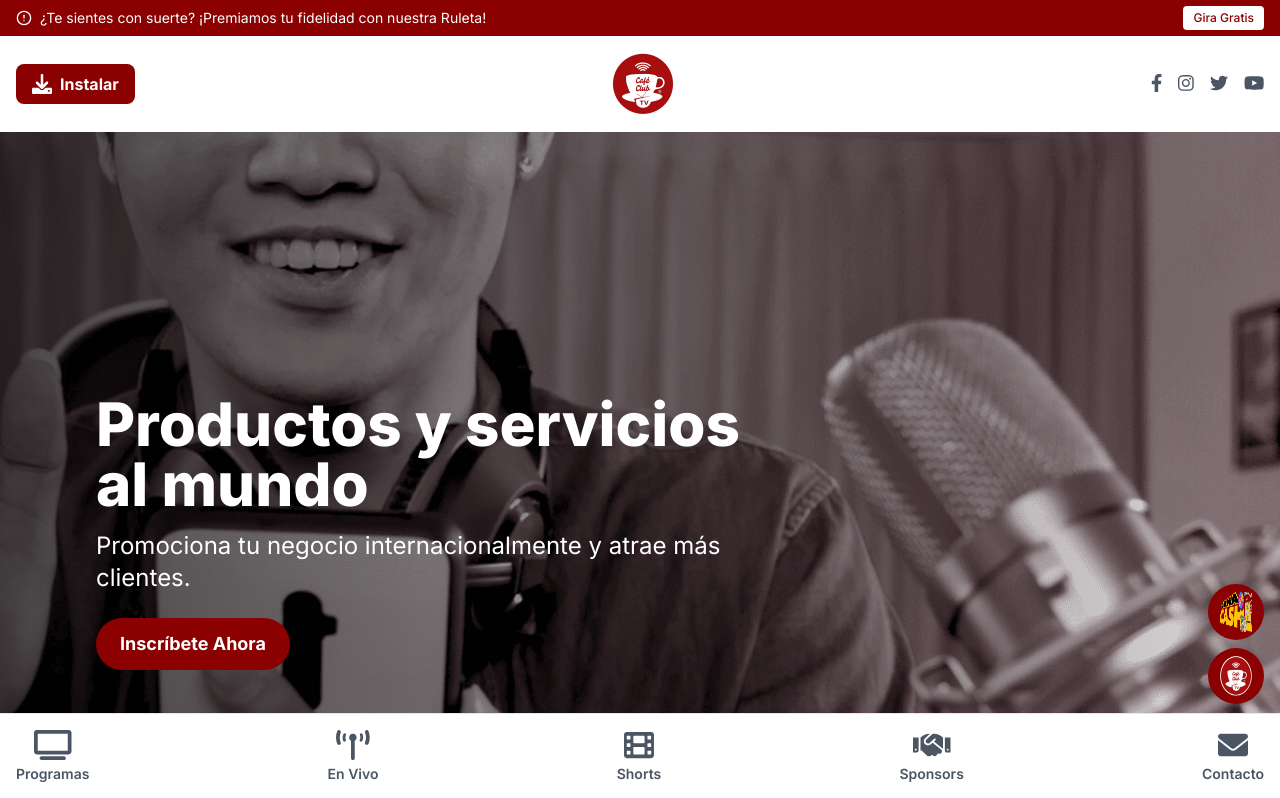
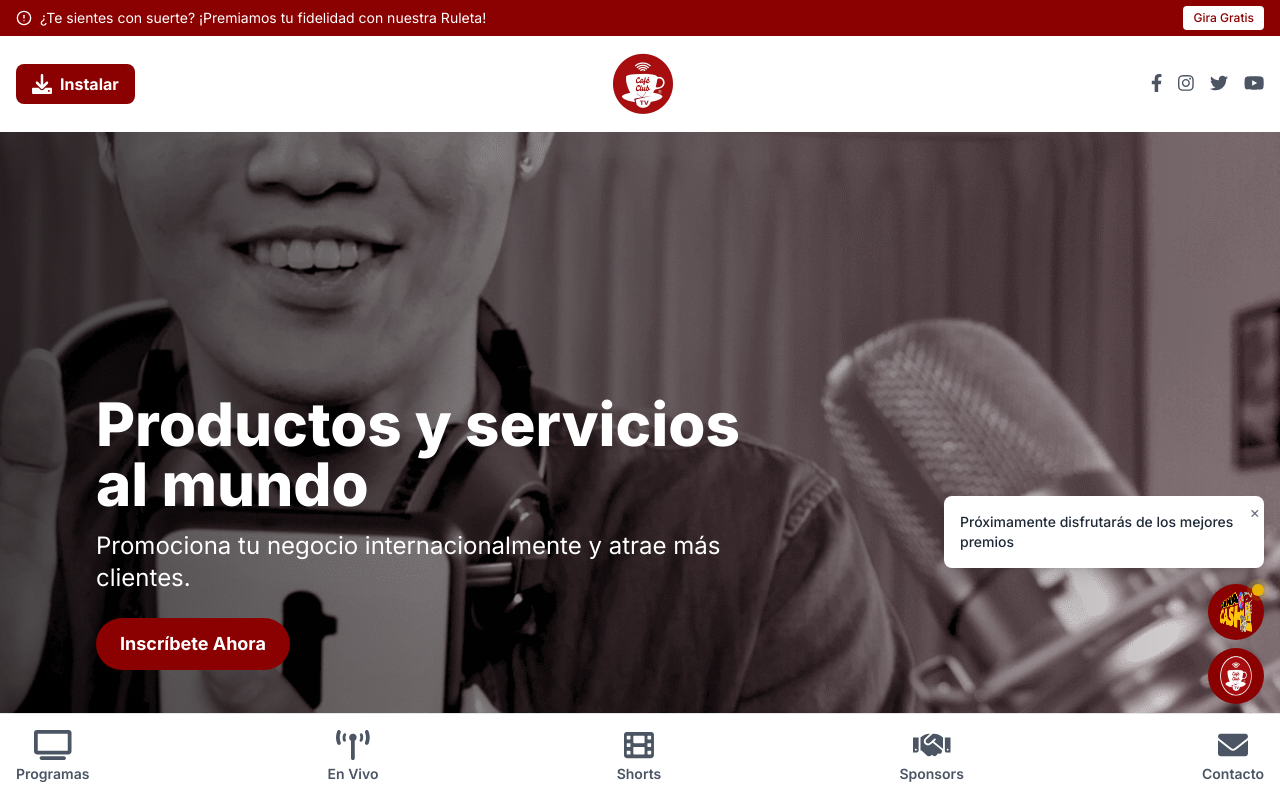
Before and after one commit to clientesweb/CafeClubTV3.0, a Next.js app: page / in a window 1280 px wide. Shown: the top 798 px of the page. Built offline with nearby package versions, Linux system fonts and the light colour scheme; no server answers.

Commit message:
Actualizar FloatingChat.tsx

```diff
--- a/components/FloatingChat.tsx
+++ b/components/FloatingChat.tsx
@@ -1,14 +1,69 @@
+'use client'
+
+import { useState, useEffect } from 'react'
 import Image from 'next/image'
 import Link from 'next/link'
+import { motion, AnimatePresence } from 'framer-motion'
 
 export default function FloatingChat() {
+  const [showNotification, setShowNotification] = useState(false)
+
+  useEffect(() => {
+    const showTimer = setTimeout(() => {
+      setShowNotification(true)
+    }, 3000) // Mostrar notificación después de 3 segundos
+
+    return () => clearTimeout(showTimer)
+  }, [])
+
+  useEffect(() => {
+    let hideTimer: NodeJS.Timeout
+
+    if (showNotification) {
+      hideTimer = setTimeout(() => {
+        setShowNotification(false)
+      }, 5000) // Cerrar notificación automáticamente después de 5 segundos
+    }
+
+    return () => clearTimeout(hideTimer)
+  }, [showNotification])
+
   return (
-    <div id="floating-chat" className="fixed right-4 bottom-24 flex flex-col gap-2">
-      <Link href="/otra-pagina" className="bg-[var(--primary-color)] hover:bg-[var(--secondary-color)] text-white rounded-full p-2 sm:p-3 flex items-center justify-center w-12 h-12 sm:w-14 sm:h-14">
+    <div id="floating-chat" className="fixed right-4 bottom-24 flex flex-col gap-2 items-end">
+      <AnimatePresence>
+        {showNotification && (
+          <motion.div
+            initial={{ opacity: 0, y: 50, scale: 0.3 }}
+            animate={{ opacity: 1, y: 0, scale: 1 }}
+            exit={{ opacity: 0, scale: 0.5, transition: { duration: 0.2 } }}
+            className="bg-white rounded-lg shadow-lg p-4 mb-2 max-w-xs"
+          >
+            <p className="text-sm text-gray-800 font-medium">
+              Próximamente disfrutarás de los mejores premios
+            </p>
+            <button
+              onClick={() => setShowNotification(false)}
+              className="absolute top-1 right-1 text-gray-500 hover:text-gray-700"
+              aria-label="Cerrar notificación"
+            >
+              &times;
+            </button>
+          </motion.div>
+        )}
+      </AnimatePresence>
+
+      <Link href="/ganacash" className="relative bg-[var(--primary-color)] hover:bg-[var(--secondary-color)] text-white rounded-full p-2 sm:p-3 flex items-center justify-center w-12 h-12 sm:w-14 sm:h-14 transition-colors duration-300">
         <Image src="/images/ganacash.png" alt="Gana Cash Logo" width={40} height={40} className="w-8 h-8 sm:w-10 sm:h-10" />
-        <span className="sr-only">Ir a otra página</span>
+        <span className="sr-only">Ir a GanaCash</span>
+        {showNotification && (
+          <span className="absolute top-0 right-0 flex h-3 w-3">
+            <span className="animate-ping absolute inline-flex h-full w-full rounded-full bg-yellow-400 opacity-75"></span>
+            <span className="relative inline-flex rounded-full h-3 w-3 bg-yellow-500"></span>
+          </span>
+        )}
       </Link>
-      <Link href="https://wa.me/593978606269" target="_blank" rel="noopener noreferrer" className="bg-[var(--primary-color)] hover:bg-[var(--secondary-color)] text-white rounded-full p-2 sm:p-3 flex items-center justify-center w-12 h-12 sm:w-14 sm:h-14">
+
+      <Link href="https://wa.me/593978606269" target="_blank" rel="noopener noreferrer" className="bg-[var(--primary-color)] hover:bg-[var(--secondary-color)] text-white rounded-full p-2 sm:p-3 flex items-center justify-center w-12 h-12 sm:w-14 sm:h-14 transition-colors duration-300">
         <Image src="/images/Icon512x512.png" alt="CafeClub TV Logo" width={40} height={40} className="w-8 h-8 sm:w-10 sm:h-10" />
         <span className="sr-only">Chat en WhatsApp</span>
       </Link>
```
